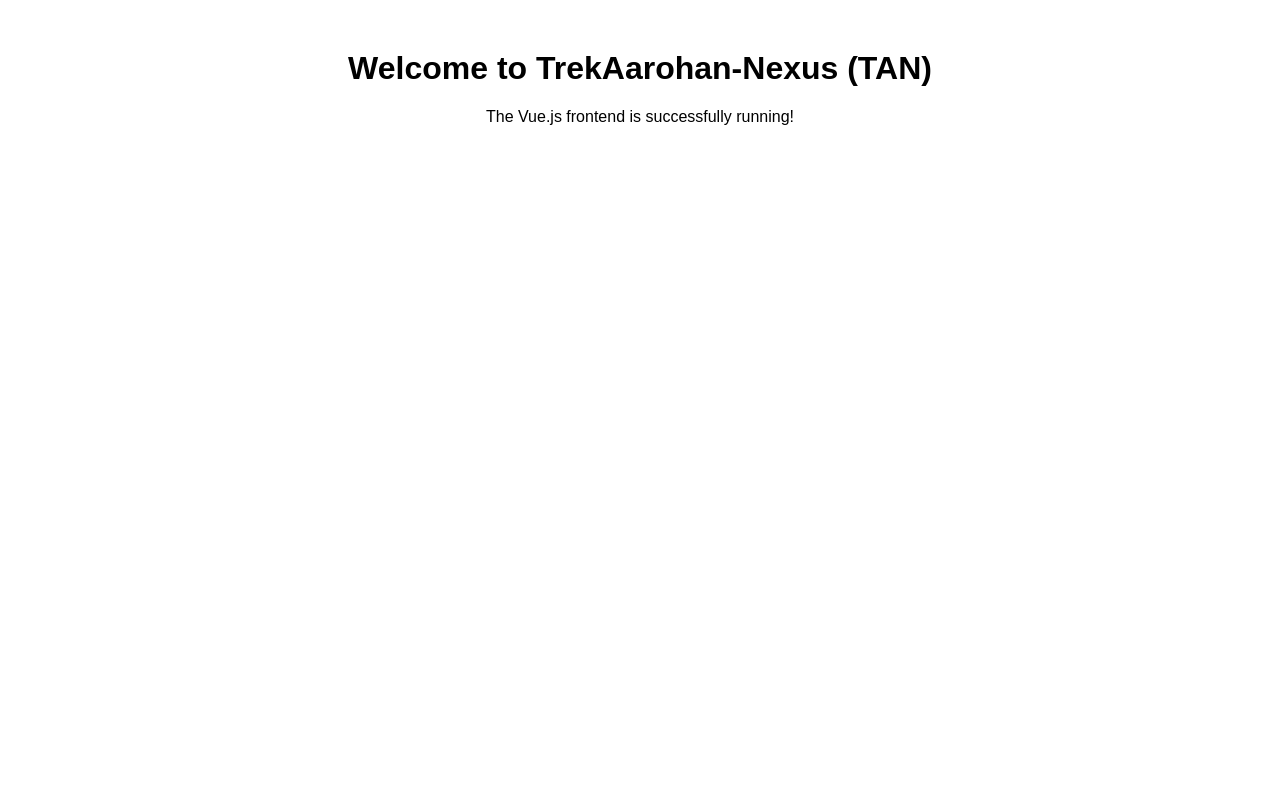
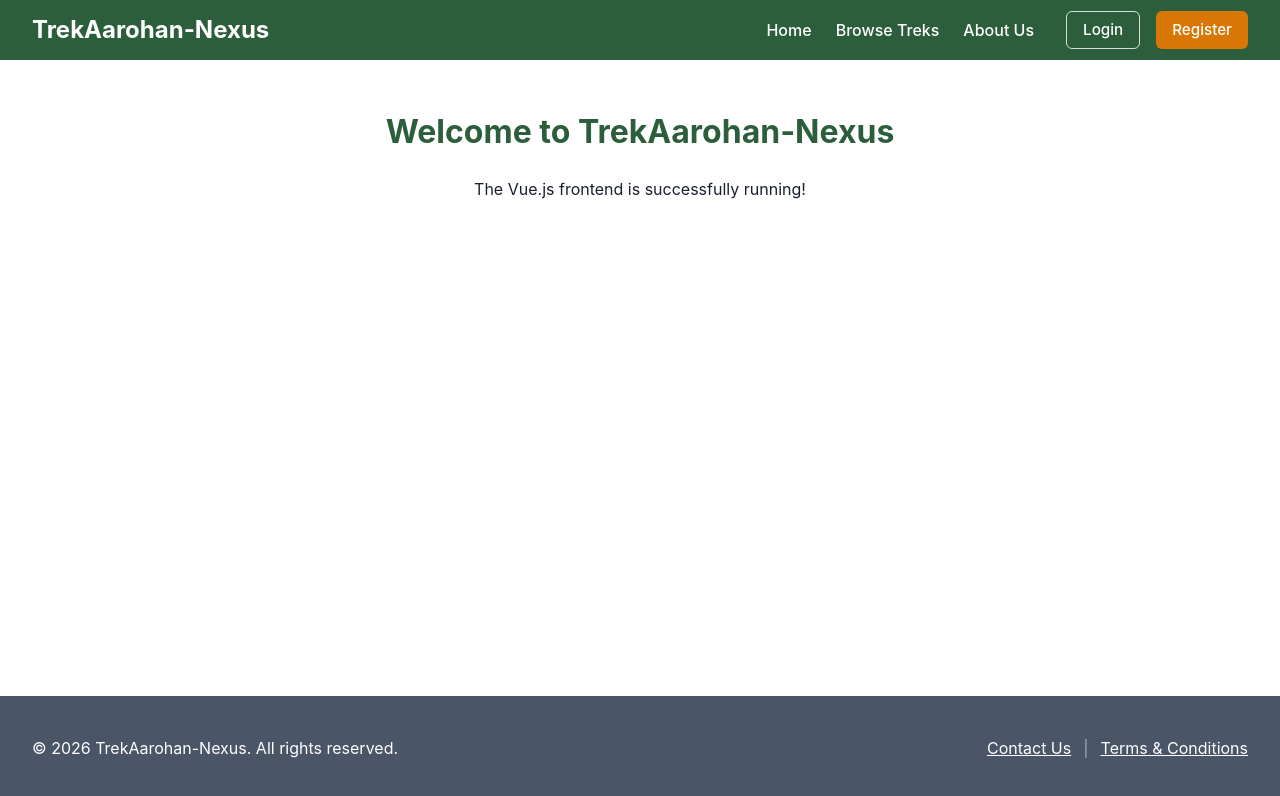
Before and after one commit to BhagyaJyoti22006/TrekAarohan-Nexus, a Vue app in the folder frontend/: page / in a window 1280 px wide. Shown: the top 796 px of the page. Built offline with nearby package versions, Linux system fonts and the light colour scheme.

Commit message:
Base Vue UI & Global CSS

```diff
--- a/frontend/package.json
+++ b/frontend/package.json
@@ -9,7 +9,8 @@
     "preview": "vite preview"
   },
   "dependencies": {
-    "vue": "^3.3.4"
+    "vue": "^3.3.4",
+    "vue-router": "^4.2.4"
   },
   "devDependencies": {
     "@vitejs/plugin-vue": "^4.2.3",
--- a/frontend/src/App.vue
+++ b/frontend/src/App.vue
@@ -1,20 +1,31 @@
 <template>
-  <div>
-    <h1>Welcome to TrekAarohan-Nexus (TAN)</h1>
-    <p>The Vue.js frontend is successfully running!</p>
+  <div style="display: flex; flex-direction: column; min-height: 100vh;">
+    <Navbar />
+
+    <div class="public-content" style="flex-grow: 1; background: white; padding: 0;">
+      <!-- Router View will render the matched component here -->
+      <router-view></router-view>
+
+      <!-- Placeholder Home -->
+      <div style="padding: 3rem; text-align: center;" v-if="$route.path === '/'">
+        <h1>Welcome to TrekAarohan-Nexus</h1>
+        <p>The Vue.js frontend is successfully running!</p>
+      </div>
+    </div>
+
+    <Footer />
   </div>
 </template>
 
 <script>
+import Navbar from "./components/Navbar.vue"
+import Footer from "./components/Footer.vue"
+
 export default {
-  name: 'App'
+  name: "App",
+  components: {
+    Navbar,
+    Footer
+  }
 }
 </script>
-
-<style>
-body {
-  font-family: Arial, sans-serif;
-  text-align: center;
-  margin-top: 50px;
-}
-</style>
--- /dev/null
+++ b/frontend/src/assets/style.css
@@ -0,0 +1,241 @@
+:root {
+    /* Color Palette */
+    --primary-color: #2C5E3B;
+    --secondary-color: #4A5568;
+    --accent-color: #D97706;
+    --accent-dark: #B45309;
+    --bg-color: #F9FAFB;
+    --text-color: #1A202C;
+    --border-color: #E2E8F0;
+    --danger-color: #DC2626;
+}
+
+body {
+    margin: 0;
+    font-family: -apple-system, BlinkMacSystemFont, "Segoe UI", Roboto, Helvetica, Arial, sans-serif;
+    background-color: var(--bg-color);
+    color: var(--text-color);
+    line-height: 1.5;
+}
+
+h1, h2 {
+    margin-top: 0;
+    color: var(--primary-color);
+}
+
+.btn {
+    display: inline-block;
+    padding: 0.75rem 1.5rem;
+    border-radius: 6px;
+    font-weight: 600;
+    text-align: center;
+    cursor: pointer;
+    border: none;
+    transition: transform 0.15s ease, box-shadow 0.15s ease;
+    text-decoration: none;
+    font-size: 0.95rem;
+}
+.btn:hover {
+    transform: translateY(-1px);
+    box-shadow: 0 4px 6px rgba(0,0,0,0.1);
+}
+
+.btn-accent {
+    background-color: var(--accent-color);
+    color: white;
+}
+.btn-accent:hover { background-color: var(--accent-dark); }
+
+.btn-outline {
+    background-color: transparent;
+    color: white;
+    border: 1px solid rgba(255,255,255,0.8);
+}
+.btn-outline:hover {
+    background-color: rgba(255,255,255,0.1);
+    border-color: white;
+}
+
+.btn-primary {
+    background-color: var(--primary-color);
+    color: white;
+}
+.btn-primary:hover { background-color: #1A3622; }
+
+.btn-danger {
+    background-color: var(--danger-color);
+    color: white;
+}
+.btn-danger:hover { background-color: #B91C1C; }
+
+.btn-success {
+    background-color: #10B981;
+    color: white;
+}
+.btn-success:hover { background-color: #059669; }
+
+.btn-secondary {
+    background-color: #E2E8F0;
+    color: var(--text-color);
+}
+.btn-secondary:hover { background-color: #CBD5E1; }
+
+/* Status Badges */
+.badge {
+    padding: 0.25rem 0.75rem;
+    border-radius: 9999px;
+    font-size: 0.85rem;
+    font-weight: 600;
+    text-transform: uppercase;
+    display: inline-block;
+}
+.badge-open, .badge-active, .badge-approved { background-color: #D1FAE5; color: #065F46; }
+.badge-closed, .badge-cancelled, .badge-blacklisted { background-color: #FEE2E2; color: #991B1B; }
+.badge-pending { border: 1px solid var(--accent-color); color: var(--accent-color); background-color: #FEF3C7; }
+.badge-full { background-color: #F59E0B; color: white; }
+.badge-completed { background-color: var(--secondary-color); color: white; }
+.badge-ongoing { background-color: #DBEAFE; color: #1E40AF; }
+.badge-special { background-color: #10B981; color: white; box-shadow: 0 4px 6px -1px rgba(0, 0, 0, 0.1); }
+
+/* Data Tables */
+.data-table-wrapper {
+    overflow-x: auto;
+    background: white;
+    border-radius: 8px;
+    box-shadow: 0 1px 3px rgba(0,0,0,0.1);
+}
+.data-table {
+    width: 100%;
+    border-collapse: collapse;
+}
+.data-table th, .data-table td {
+    padding: 1rem;
+    text-align: left;
+    border-bottom: 1px solid var(--border-color);
+}
+.data-table th {
+    background-color: #F1F5F9;
+    color: var(--secondary-color);
+    position: sticky;
+    top: 0;
+}
+.data-table tr:nth-child(even) {
+    background-color: #F8FAFC;
+}
+.data-table tr:hover {
+    background-color: #F1F5F9;
+}
+
+/* Public Website (Top Nav) */
+.top-navbar {
+    background-color: var(--primary-color);
+    color: white;
+    display: flex;
+    justify-content: space-between;
+    align-items: center;
+    padding: 0 2rem;
+    height: 60px;
+    box-shadow: 0 1px 3px rgba(0,0,0,0.1);
+}
+.top-navbar .nav-links a {
+    color: white;
+    text-decoration: none;
+    margin-left: 1.5rem;
+    font-weight: 500;
+}
+.top-navbar .nav-links a:hover {
+    opacity: 0.8;
+}
+.public-content {
+    flex-grow: 1;
+}
+.site-footer {
+    background-color: var(--secondary-color);
+    color: white;
+    padding: 1.5rem 2rem;
+    margin-top: auto;
+}
+.site-footer a {
+    color: white;
+    text-decoration: underline;
+    margin: 0;
+}
+.site-footer a:hover {
+    opacity: 0.8;
+}
+
+/* Forms & Cards */
+.card {
+    background: var(--card-bg, #FFFFFF);
+    padding: 2rem;
+    border-radius: 8px;
+    box-shadow: 0 4px 6px rgba(0,0,0,0.1);
+}
+
+.form-group {
+    margin-bottom: 1rem;
+}
+
+.form-label {
+    display: block;
+    margin-bottom: 0.5rem;
+    font-weight: 500;
+}
+
+.form-control {
+    width: 100%;
+    padding: 0.75rem;
+    border: 1px solid #ccc;
+    border-radius: 4px;
+    box-sizing: border-box;
+}
+
+select.form-control {
+    background-color: white;
+}
+
+/* Sidebar for Dashboards */
+.sidebar {
+    width: 250px;
+    background-color: var(--primary-color);
+    display: flex;
+    flex-direction: column;
+    justify-content: space-between;
+    flex-shrink: 0;
+}
+.sidebar-links {
+    display: flex;
+    flex-direction: column;
+    padding-top: 1rem;
+}
+.sidebar-links a {
+    color: white;
+    text-decoration: none;
+    padding: 1rem 1.5rem;
+    opacity: 0.8;
+    display: block;
+    box-sizing: border-box;
+}
+.sidebar-links a:hover, .sidebar-links a.active {
+    background-color: rgba(0,0,0,0.2);
+    opacity: 1;
+    border-left: 4px solid var(--accent-color);
+    padding-left: calc(1.5rem - 4px); /* Keep text aligned */
+}
+.sidebar-bottom {
+    padding: 1rem;
+    border-top: 1px solid rgba(255,255,255,0.1);
+}
+.sidebar-bottom a {
+    color: white;
+    text-decoration: none;
+    padding: 0.75rem 1.5rem;
+    display: block;
+    text-align: center;
+    border: 1px solid rgba(255,255,255,0.5);
+    transition: all 0.2s;
+}
+.sidebar-bottom a:hover {
+    background-color: rgba(255,255,255,0.1);
+    border-color: white;
+}
--- /dev/null
+++ b/frontend/src/components/Footer.vue
@@ -0,0 +1,18 @@
+<template>
+  <footer class="site-footer">
+    <div style="display: flex; justify-content: space-between; align-items: center;">
+      <p>&copy; 2026 TrekAarohan-Nexus. All rights reserved.</p>
+      <div class="footer-links">
+        <router-link to="/footer#contact">Contact Us</router-link>
+        <span style="margin: 0 0.75rem; color: rgba(255,255,255,0.5);">|</span>
+        <router-link to="/footer#terms">Terms & Conditions</router-link>
+      </div>
+    </div>
+  </footer>
+</template>
+
+<script>
+export default {
+  name: "Footer"
+}
+</script>
--- /dev/null
+++ b/frontend/src/components/Navbar.vue
@@ -0,0 +1,42 @@
+<template>
+  <div class="top-navbar">
+    <router-link to="/" style="text-decoration: none;">
+      <h2 style="margin:0; color: white;">TrekAarohan-Nexus</h2>
+    </router-link>
+    <div class="nav-links" style="display: flex; align-items: center;">
+      <router-link to="/">Home</router-link>
+      <router-link to="/treks">Browse Treks</router-link>
+      <router-link to="/about">About Us</router-link>
+
+      <!-- Dummy authentication -->
+      <template v-if="isAuthenticated">
+        <template v-if="userRole === 'admin'">
+          <router-link to="/admin" class="btn btn-outline" style="margin-left: 2rem; padding: 0.4rem 1rem;">Dashboard</router-link>
+        </template>
+        <template v-else-if="userRole === 'staff'">
+          <router-link to="/staff" class="btn btn-outline" style="margin-left: 2rem; padding: 0.4rem 1rem;">Dashboard</router-link>
+        </template>
+        <template v-else>
+          <router-link to="/trekker" class="btn btn-outline" style="margin-left: 2rem; padding: 0.4rem 1rem;">Dashboard</router-link>
+        </template>
+      </template>
+      <template v-else>
+        <router-link to="/login" class="btn btn-outline" style="margin-left: 2rem; padding: 0.4rem 1rem;">Login</router-link>
+        <router-link to="/register" class="btn btn-accent" style="margin-left: 1rem; padding: 0.5rem 1rem;">Register</router-link>
+      </template>
+    </div>
+  </div>
+</template>
+
+<script>
+export default {
+  name: "Navbar",
+  data() {
+    return {
+      // Hardcoded auth values
+      isAuthenticated: false,
+      userRole: "trekker"
+    }
+  }
+}
+</script>
```
Also changed, not shown: frontend/src/main.js (+5 -3 lines), frontend/src/router/index.js (added, +12 -0 lines), 1 other file (tests, documents, lock files or other folders).
